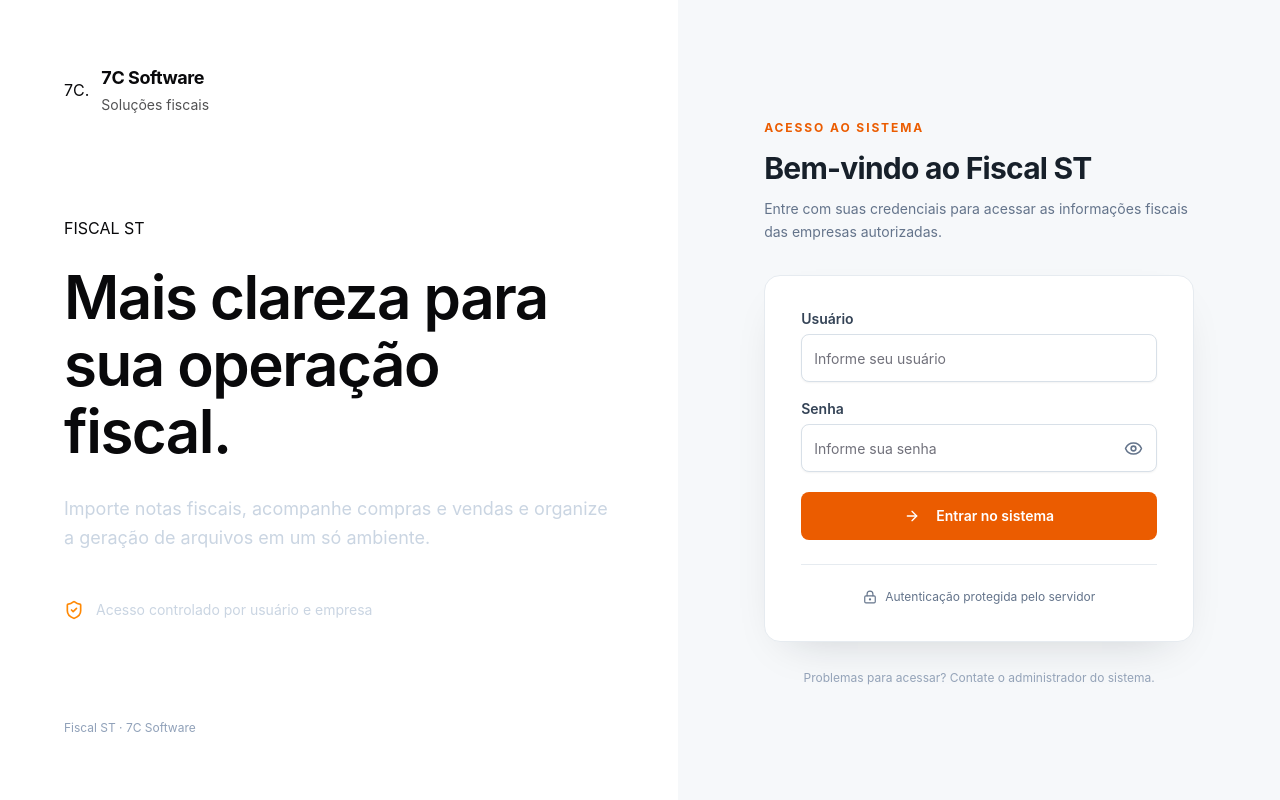
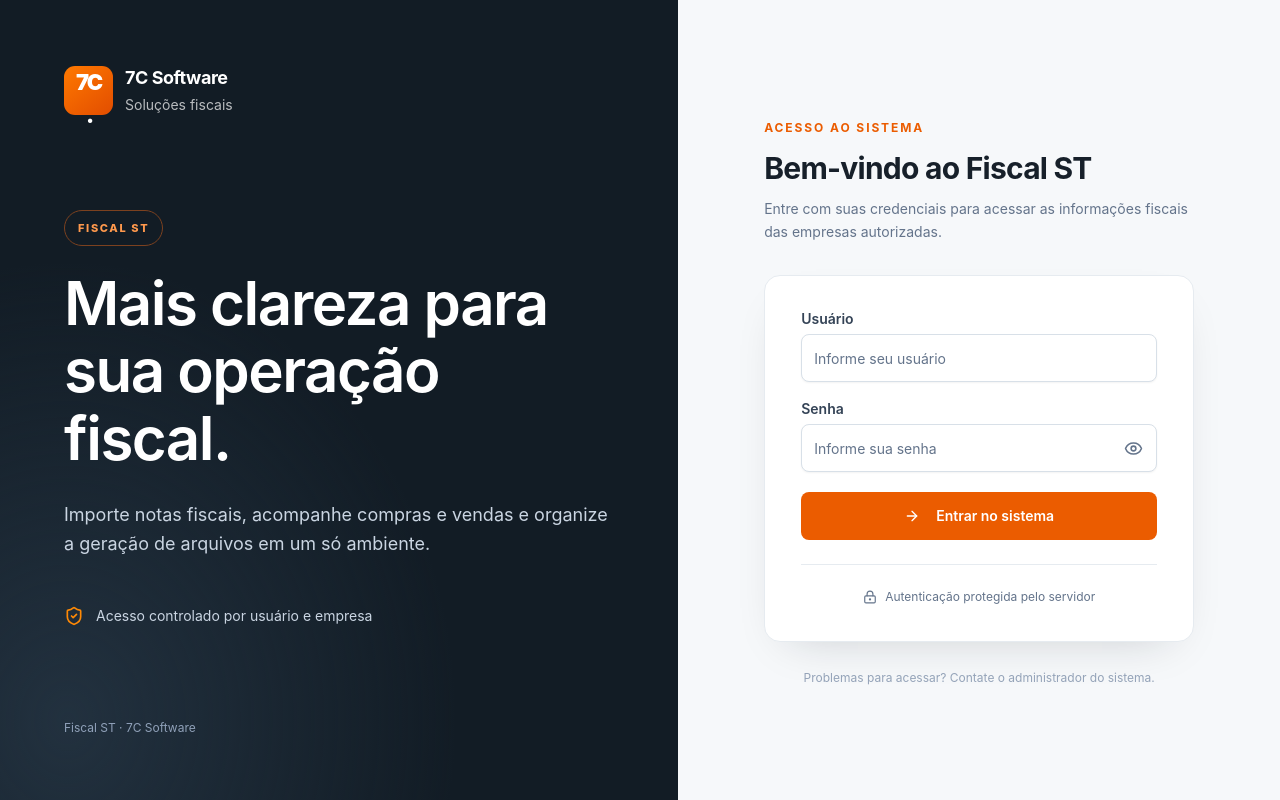
Before and after one commit to CMOURASIGA/mardisa_fiscal, a React (Vite) app: page / in a window 1280 px wide. Built offline with nearby package versions, Linux system fonts and the light colour scheme; no server answers.

Commit message:
style(theme): aplicar paleta fiscal 7C do prototipo

```diff
--- a/src/styles.css
+++ b/src/styles.css
@@ -136,3 +136,47 @@ code {
     @apply bg-background text-foreground;
   }
 }
+
+/* Identidade Fiscal ST, referenciada ao protótipo oficial 7C Software */
+:root {
+  --background: #f6f8fa;
+  --foreground: #17202a;
+  --card: #ffffff;
+  --card-foreground: #17202a;
+  --popover: #ffffff;
+  --popover-foreground: #17202a;
+  --primary: #eb5c00;
+  --primary-foreground: #ffffff;
+  --secondary: #fff0e5;
+  --secondary-foreground: #91400d;
+  --muted: #f1f5f9;
+  --muted-foreground: #64748b;
+  --accent: #fff0e5;
+  --accent-foreground: #9a3b00;
+  --border: #e6ebf0;
+  --input: #d8e0e8;
+  --ring: #eb5c00;
+  --sidebar: #121c25;
+  --sidebar-foreground: #eaf0f6;
+  --sidebar-primary: #eb5c00;
+  --sidebar-primary-foreground: #ffffff;
+  --sidebar-accent: #1b2a36;
+  --sidebar-accent-foreground: #ffffff;
+  --sidebar-border: #293642;
+}
+.fiscal-login-brand {
+  color: #fff;
+  background: radial-gradient(ellipse at 10% 90%, #22313f 0%, transparent 45%), #121c25;
+}
+.fiscal-brand-mark {
+  display: grid; place-items: center; border-radius: 11px;
+  width: 49px; height: 49px; flex: 0 0 auto;
+  background: linear-gradient(140deg, #ff7900, #e24d00);
+  color: white; font-size: 22px; font-weight: 900; letter-spacing: -0.1em;
+}
+.fiscal-brand-mark span { color: #fff; margin-left: 1px; }
+.fiscal-kicker {
+  display: inline-flex; align-items: center; padding: 9px 13px;
+  border: 1px solid #7c411f; border-radius: 999px;
+  color: #ff994d; font-size: 11px; font-weight: 800; letter-spacing: .15em;
+}
```
